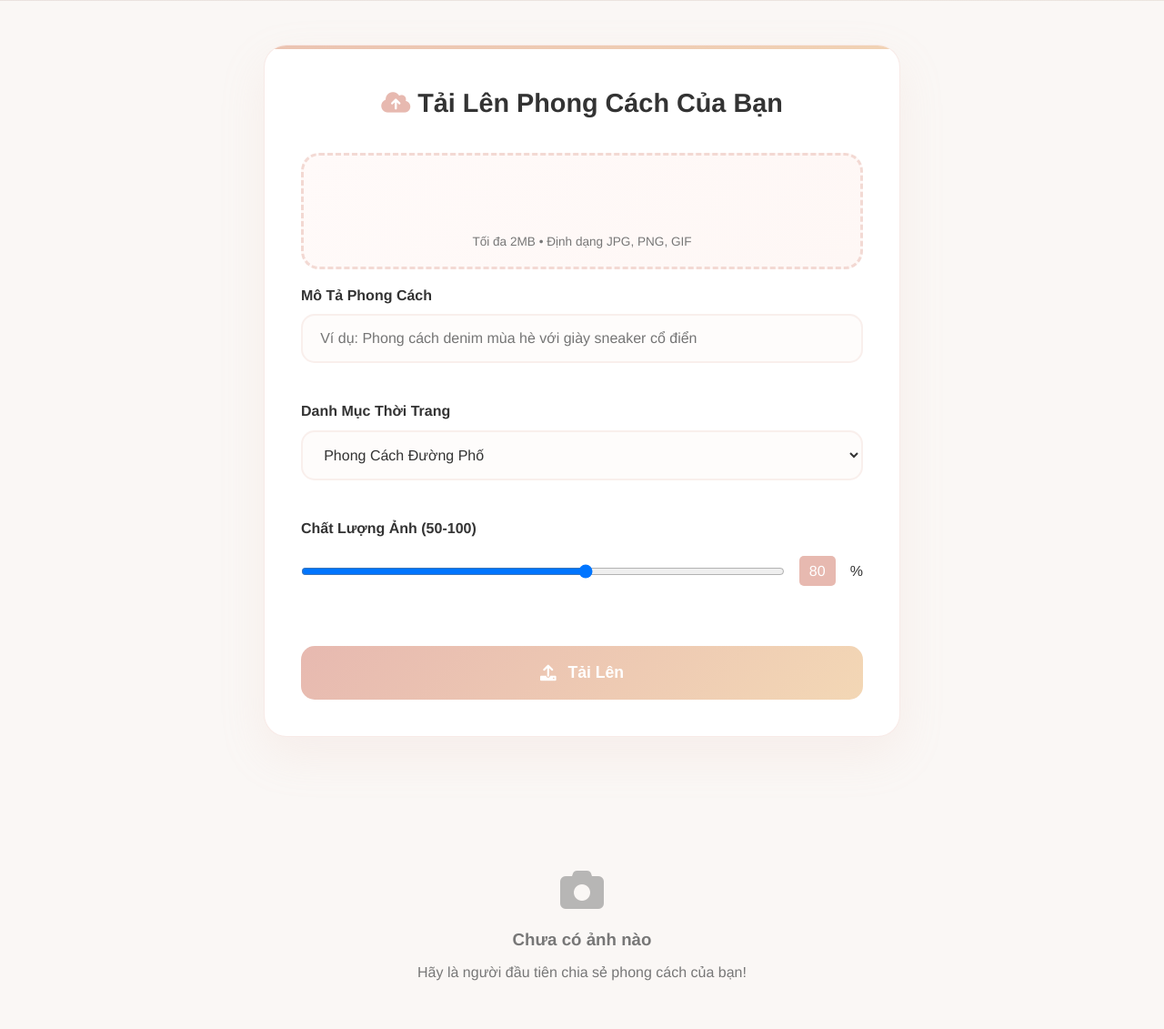
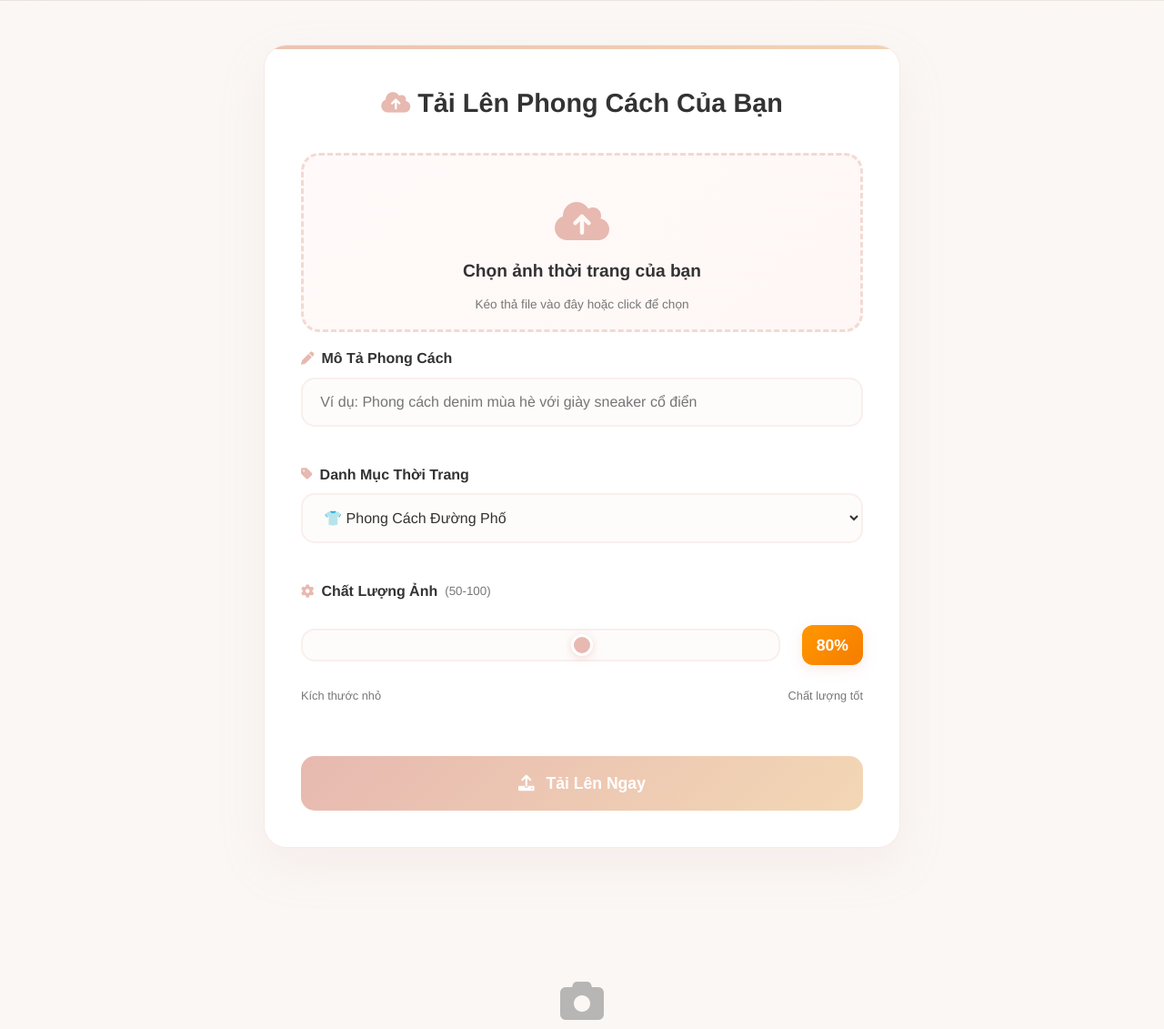
Before and after one commit to yenle2409/PHP_KT2, a PHP site: page / in a window 1280 px wide. Shown: the part 362-1493 px from the top of the page at 91% size. Run offline with PHP 8.4, Linux system fonts and the light colour scheme; data that the repository does not hold is empty; a stand-in replaces the project's code that opens the database connection.

Commit message:
Update index.php

```diff
--- a/index.php
+++ b/index.php
@@ -110,43 +110,74 @@ if ($_SERVER["REQUEST_METHOD"] == "POST" && isset($_FILES["image"])) {
         </div>
     <?php endif; ?>
 
-        <form method="POST" enctype="multipart/form-data" class="upload-form">
-            <div class="file-input-wrapper">
+    <form method="POST" enctype="multipart/form-data" class="upload-form" id="uploadForm">
+        <!-- IMPROVED FILE UPLOAD -->
+        <div class="file-input-wrapper" id="fileDropArea">
             <input type="file" name="image" accept=".jpg,.jpeg,.png,.gif" required id="fileInput">
             <label for="fileInput" class="file-input-label">
-
-        </br> <small>Tối đa 2MB • Định dạng JPG, PNG, GIF</small>
+                <i class="fas fa-cloud-upload-alt"></i>
+                <span>Chọn ảnh thời trang của bạn</span>
+                <small>Kéo thả file vào đây hoặc click để chọn</small>
             </label>
         </div>
 
+        <!-- IMAGE PREVIEW -->
+        <div class="image-preview" id="imagePreview">
+            <div class="preview-title">
+                <i class="fas fa-eye"></i> Xem trước
+            </div>
+            <img id="previewImage" src="" alt="Preview">
+        </div>
+
+        <!-- IMPROVED FORM GROUPS -->
         <div class="form-group">
-                <label for="desc">Mô Tả Phong Cách</label>
-                <input type="text" name="desc" id="desc" placeholder="Ví dụ: Phong cách denim mùa hè với giày sneaker cổ điển" value="<?= htmlspecialchars($_POST['desc'] ?? '') ?>">
+            <label for="desc">
+                <i class="fas fa-pen"></i> Mô Tả Phong Cách
+            </label>
+            <input type="text" name="desc" id="desc"
+                   placeholder="Ví dụ: Phong cách denim mùa hè với giày sneaker cổ điển"
+                   value="<?= htmlspecialchars($_POST['desc'] ?? '') ?>">
         </div>
 
         <div class="form-group">
-                <label for="category">Danh Mục Thời Trang</label>
+            <label for="category">
+                <i class="fas fa-tag"></i> Danh Mục Thời Trang
+            </label>
             <select name="category" id="category">
-                    <option value="Đường phố" <?= ($_POST['category'] ?? '') === 'Đường phố' ? 'selected' : '' ?>>Phong Cách Đường Phố</option>
-                    <option value="Công sở" <?= ($_POST['category'] ?? '') === 'Công sở' ? 'selected' : '' ?>>Thời Trang Công Sở</option>
-                    <option value="Cổ điển" <?= ($_POST['category'] ?? '') === 'Cổ điển' ? 'selected' : '' ?>>Phong Cách Cổ Điển</option>
-                    <option value="Thường ngày" <?= ($_POST['category'] ?? '') === 'Thường ngày' ? 'selected' : '' ?>>Thời Trang Thường Ngày</option>
-                    <option value="Cao cấp" <?= ($_POST['category'] ?? '') === 'Cao cấp' ? 'selected' : '' ?>>Thời Trang Cao Cấp</option>
-                    <option value="Tối giản" <?= ($_POST['category'] ?? '') === 'Tối giản' ? 'selected' : '' ?>>Phong Cách Tối Giản</option>
+                <option value="Đường phố" <?= ($_POST['category'] ?? '') === 'Đường phố' ? 'selected' : '' ?>>👕 Phong Cách Đường Phố</option>
+                <option value="Công sở" <?= ($_POST['category'] ?? '') === 'Công sở' ? 'selected' : '' ?>>💼 Thời Trang Công Sở</option>
+                <option value="Cổ điển" <?= ($_POST['category'] ?? '') === 'Cổ điển' ? 'selected' : '' ?>>🎩 Phong Cách Cổ Điển</option>
+                <option value="Thường ngày" <?= ($_POST['category'] ?? '') === 'Thường ngày' ? 'selected' : '' ?>>👚 Thời Trang Thường Ngày</option>
+                <option value="Cao cấp" <?= ($_POST['category'] ?? '') === 'Cao cấp' ? 'selected' : '' ?>>✨ Thời Trang Cao Cấp</option>
+                <option value="Tối giản" <?= ($_POST['category'] ?? '') === 'Tối giản' ? 'selected' : '' ?>>⚫ Phong Cách Tối Giản</option>
             </select>
         </div>
 
+        <!-- IMPROVED QUALITY SLIDER -->
         <div class="form-group">
-                <label for="quality">Chất Lượng Ảnh (50-100)</label>
-                <div style="display: flex; align-items: center; gap: 1rem;">
-                    <input type="range" name="quality" id="quality" min="50" max="100" value="<?= htmlspecialchars($_POST['quality'] ?? '80') ?>"
-                           oninput="document.getElementById('qualityValue').textContent = this.value">
-                    <output id="qualityValue" style="background: var(--accent); color: white; padding: 0.25rem 0.5rem; border-radius: 5px; min-width: 40px; text-align: center;"><?= htmlspecialchars($_POST['quality'] ?? '80') ?></output>%
+            <label for="quality">
+                <i class="fas fa-cog"></i> Chất Lượng Ảnh
+                <small style="font-weight: normal; color: var(--muted);">(50-100)</small>
+            </label>
+            <div class="quality-slider-container">
+                <input type="range" name="quality" id="quality" min="50" max="100"
+                       value="<?= htmlspecialchars($_POST['quality'] ?? '80') ?>"
+                       class="quality-slider"
+                       oninput="updateQualityValue(this.value)">
+                <output id="qualityValue" class="quality-value">
+                    <?= htmlspecialchars($_POST['quality'] ?? '80') ?>%
+                </output>
+            </div>
+            <div style="display: flex; justify-content: space-between; font-size: 0.8rem; color: var(--muted); margin-top: 0.5rem;">
+                <span>Kích thước nhỏ</span>
+                <span>Chất lượng tốt</span>
             </div>
         </div>
 
-            <button type="submit" class="btn-primary">
-                <i class="fas fa-upload"></i> Tải Lên
+        <!-- IMPROVED SUBMIT BUTTON -->
+        <button type="submit" class="btn-primary" id="submitBtn">
+            <i class="fas fa-upload"></i>
+            <span id="btnText">Tải Lên Ngay</span>
         </button>
     </form>
 </section>
@@ -189,20 +220,106 @@ if ($_SERVER["REQUEST_METHOD"] == "POST" && isset($_FILES["image"])) {
     </footer>
 
     <script>
-    // Hiển thị tên file khi chọn
-    document.getElementById('fileInput').addEventListener('change', function(e) {
-        const label = this.nextElementSibling;
-        const fileName = this.files[0]?.name || 'Chọn ảnh thời trang của bạn';
-        label.querySelector('span').textContent = fileName;
+// CẢI THIỆN UPLOAD EXPERIENCE
+document.addEventListener('DOMContentLoaded', function() {
+    const fileInput = document.getElementById('fileInput');
+    const fileDropArea = document.getElementById('fileDropArea');
+    const imagePreview = document.getElementById('imagePreview');
+    const previewImage = document.getElementById('previewImage');
+    const uploadForm = document.getElementById('uploadForm');
+    const submitBtn = document.getElementById('submitBtn');
+    const btnText = document.getElementById('btnText');
 
-        // Thêm hiệu ứng khi có file được chọn
-        if (this.files.length > 0) {
-            label.style.borderColor = 'var(--accent)';
-            label.style.background = 'rgba(255, 51, 102, 0.1)';
-        }
+    // Hiển thị chất lượng ban đầu
+    updateQualityValue(document.getElementById('quality').value);
+
+    // DRAG & DROP FUNCTIONALITY
+    ['dragenter', 'dragover', 'dragleave', 'drop'].forEach(eventName => {
+        fileDropArea.addEventListener(eventName, preventDefaults, false);
     });
 
-    // Cuộn mượt cho navigation
+    function preventDefaults(e) {
+        e.preventDefault();
+        e.stopPropagation();
+    }
+
+    ['dragenter', 'dragover'].forEach(eventName => {
+        fileDropArea.addEventListener(eventName, highlight, false);
+    });
+
+    ['dragleave', 'drop'].forEach(eventName => {
+        fileDropArea.addEventListener(eventName, unhighlight, false);
+    });
+
+    function highlight() {
+        fileDropArea.classList.add('dragover');
+    }
+
+    function unhighlight() {
+        fileDropArea.classList.remove('dragover');
+    }
+
+    // Handle dropped files
+    fileDropArea.addEventListener('drop', handleDrop, false);
+
+    function handleDrop(e) {
+        const dt = e.dataTransfer;
+        const files = dt.files;
+        fileInput.files = files;
+        handleFiles(files);
+    }
+
+    // Handle file selection
+    fileInput.addEventListener('change', function() {
+        handleFiles(this.files);
+    });
+
+    function handleFiles(files) {
+        if (files.length > 0) {
+            const file = files[0];
+            const fileName = file.name;
+
+            // Update label
+            fileDropArea.querySelector('span').textContent = fileName;
+            fileDropArea.style.borderColor = 'var(--accent)';
+            fileDropArea.style.background = 'rgba(231, 185, 176, 0.1)';
+
+            // Show preview
+            if (file.type.startsWith('image/')) {
+                const reader = new FileReader();
+                reader.onload = function(e) {
+                    previewImage.src = e.target.result;
+                    imagePreview.style.display = 'block';
+                }
+                reader.readAsDataURL(file);
+            }
+        }
+    }
+
+    // Form submission
+    uploadForm.addEventListener('submit', function() {
+        btnText.textContent = 'Đang tải lên...';
+        submitBtn.disabled = true;
+        submitBtn.querySelector('i').className = 'fas fa-spinner fa-spin';
+    });
+});
+
+// Update quality value display
+function updateQualityValue(value) {
+    const qualityValue = document.getElementById('qualityValue');
+    qualityValue.textContent = value + '%';
+
+    // Change color based on value
+    if (value >= 90) {
+        qualityValue.style.background = 'linear-gradient(135deg, #4CAF50, #45a049)';
+    } else if (value >= 70) {
+        qualityValue.style.background = 'linear-gradient(135deg, #FF9800, #F57C00)';
+    } else {
+        qualityValue.style.background = 'var(--gradient)';
+    }
+}
+
+// Smooth scroll for navigation
 document.querySelectorAll('a[href^="#"]').forEach(anchor => {
     anchor.addEventListener('click', function (e) {
         e.preventDefault();
@@ -215,22 +332,6 @@ if ($_SERVER["REQUEST_METHOD"] == "POST" && isset($_FILES["image"])) {
         }
     });
 });
-
-    // Hiệu ứng loading khi submit form
-    document.querySelector('form').addEventListener('submit', function() {
-        const btn = this.querySelector('button[type="submit"]');
-        btn.innerHTML = '<i class="fas fa-spinner fa-spin"></i> Đang tải lên...';
-        btn.disabled = true;
-    });
-
-    // Hiển thị chất lượng ảnh khi trang load
-    document.addEventListener('DOMContentLoaded', function() {
-        const qualitySlider = document.getElementById('quality');
-        const qualityValue = document.getElementById('qualityValue');
-        if (qualitySlider && qualityValue) {
-            qualityValue.textContent = qualitySlider.value;
-        }
-    });
 </script>
 </body>
 </html>
```
Lines whose indentation alone changed are shown as unchanged.
